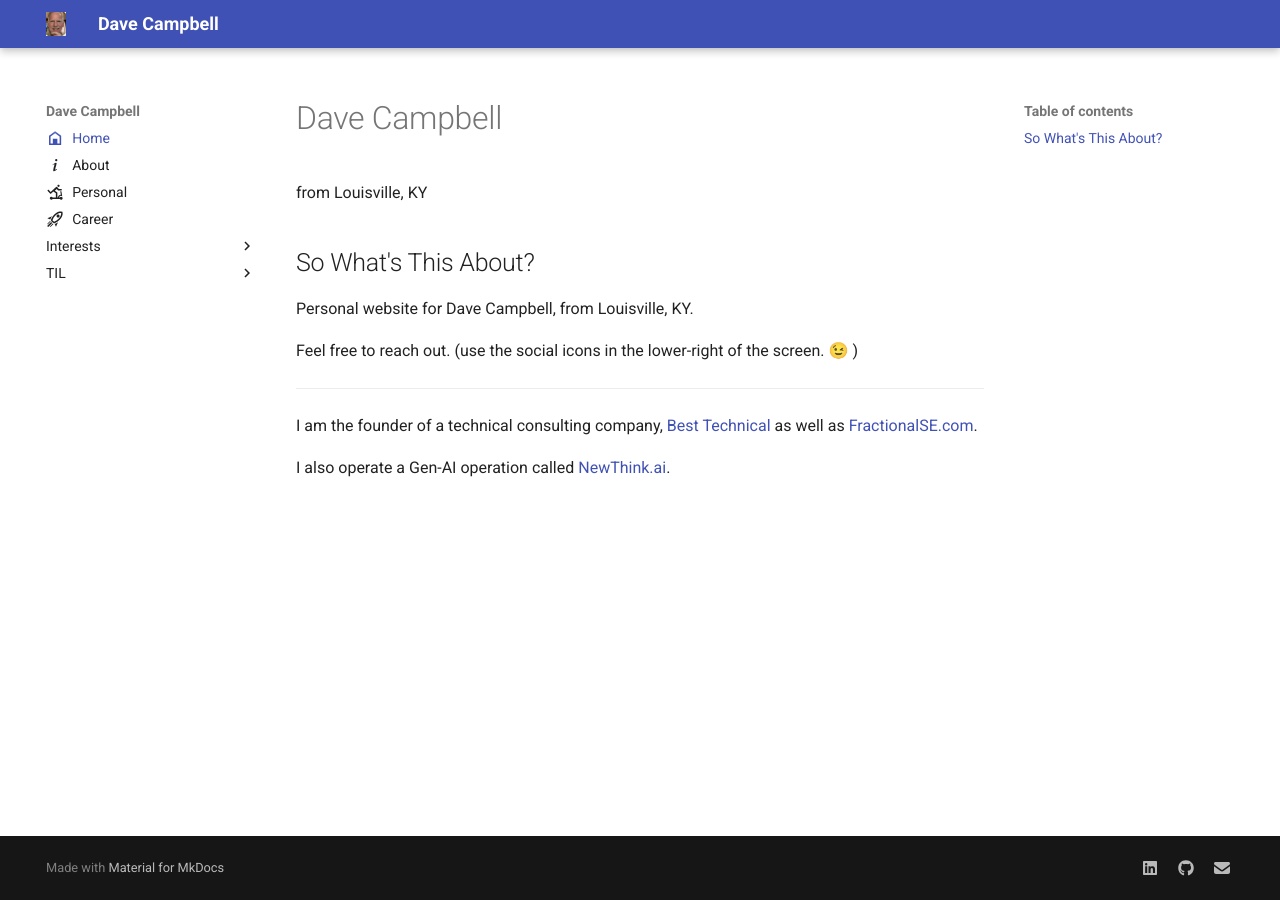
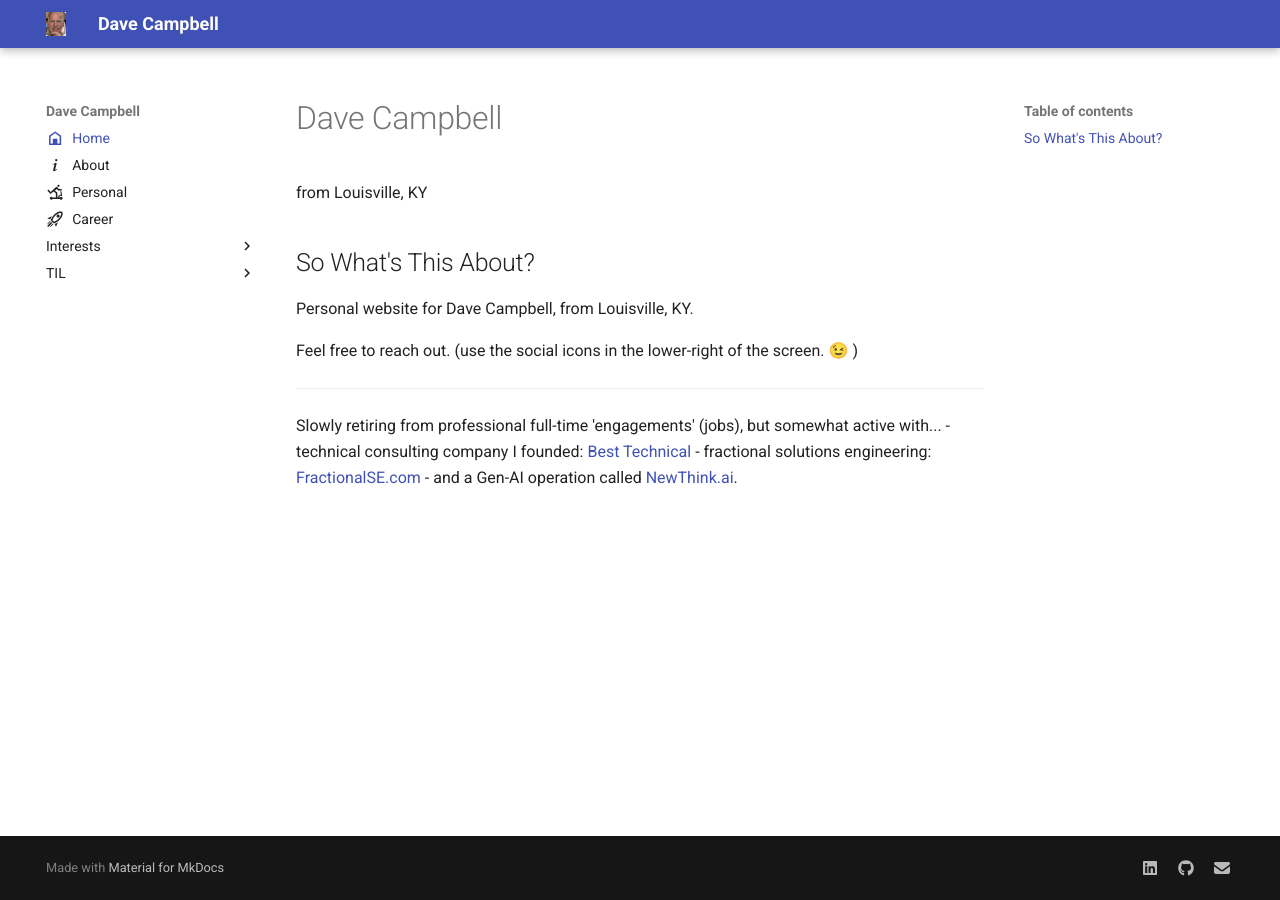
Before and after one commit to davecampbell/davecampbell.github.io, an MkDocs documentation site: the page built from docs/index.md, in a window 1280 px wide. Built offline with MkDocs 1.6.1 and Material for MkDocs 9.7.7, drawn with Linux system fonts in a browser that asks for light colours.

Commit message:
Update index.md

```diff
--- a/docs/index.md
+++ b/docs/index.md
@@ -13,6 +13,7 @@ Feel free to reach out.
 
 ---
 
-I am the founder of a technical consulting company, [Best Technical](https://www.besttechnical.com){:target="_blank" rel="noopener"} as well as [FractionalSE.com](https://fractionalse.com){:target="_blank" rel="noopener"}.
-
-I also operate a Gen-AI operation called [NewThink.ai](https://newthink.ai){:target="_blank" rel="noopener"}.
+Slowly retiring from professional full-time 'engagements' (jobs), but somewhat active with...
+- technical consulting company I founded: [Best Technical](https://www.besttechnical.com){:target="_blank" rel="noopener"}
+- fractional solutions engineering: [FractionalSE.com](https://fractionalse.com){:target="_blank" rel="noopener"}
+- and a Gen-AI operation called [NewThink.ai](https://newthink.ai){:target="_blank" rel="noopener"}.
```
